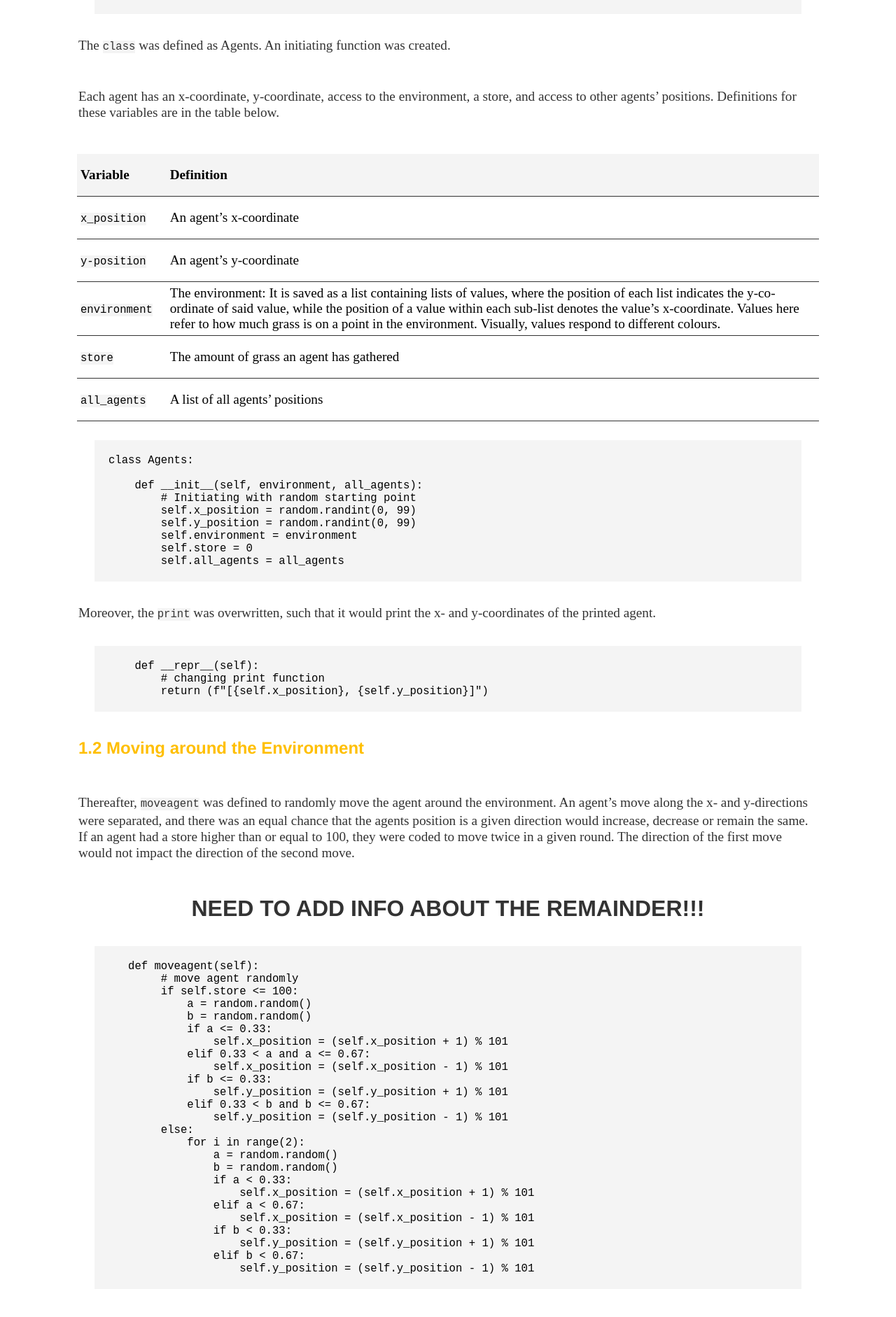
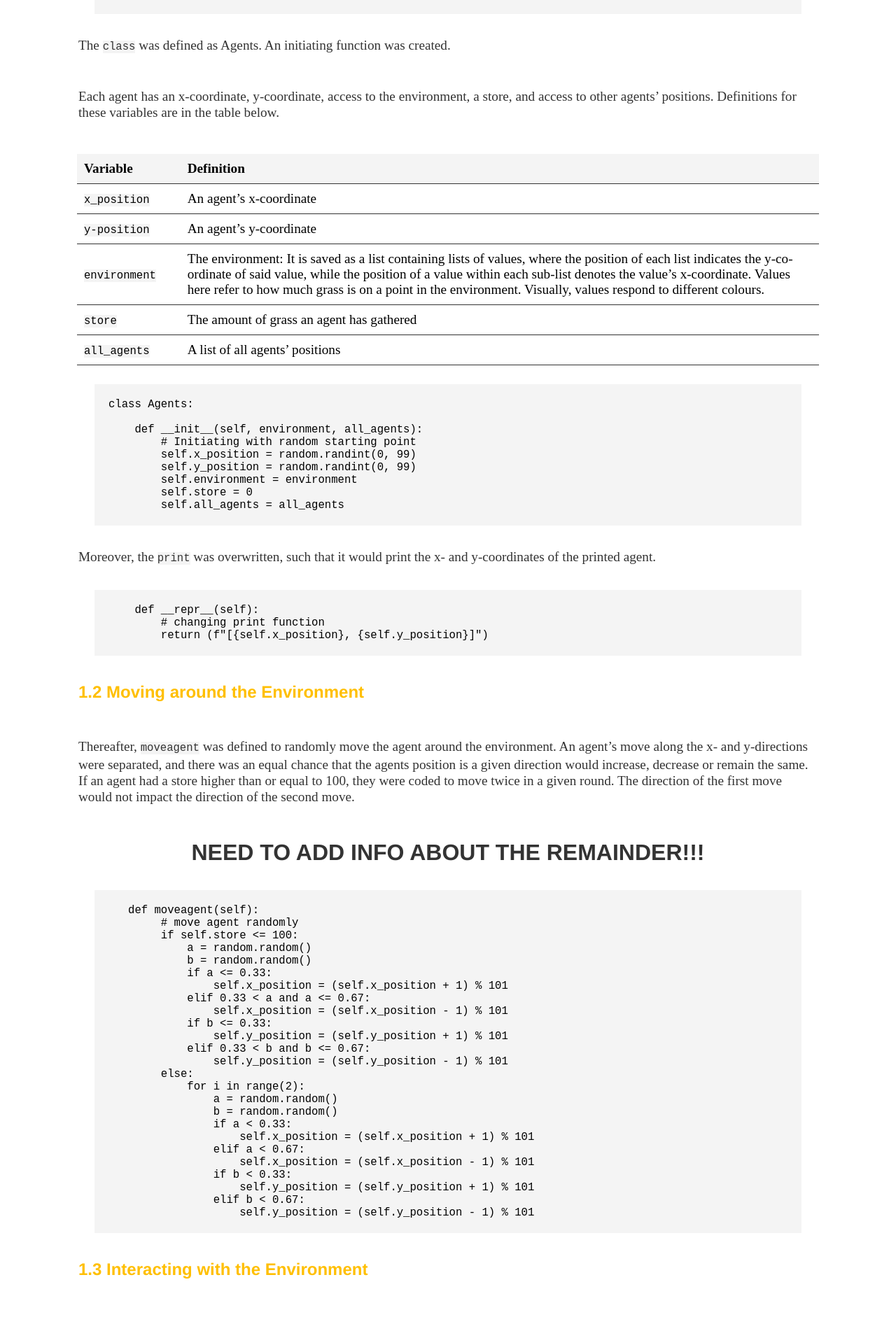
Before and after one commit to lena-kilian/lena-kilian.github.io, a Jekyll site: the page built from abm/index.md, in a window 1280 px wide. Shown: the part 756-2638 px from the top of the page at 70% size. Built offline with Jekyll 4.4.1, drawn with Linux system fonts in a browser that asks for light colours; our own code applies the rules of GitHub Pages for plain Markdown files.

Commit message:
Update main.css

```diff
--- a/css/main.css
+++ b/css/main.css
@@ -152,9 +152,8 @@ table {
 
 th, td {
     vertical-align: center;
-    height: 50px;
     border-bottom: 1px solid #333;
-    padding: 5px;
+    padding: 10px;
 }
 
 th {
```
